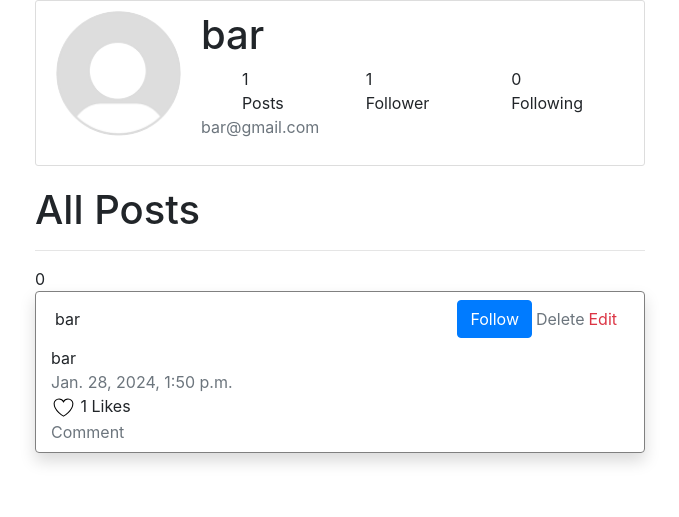
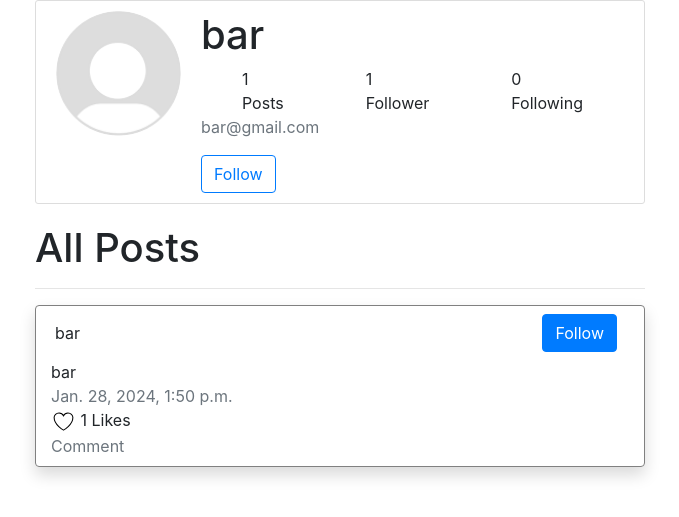
Before and after one commit to laouali80/Django_network_web_app, a Django app: page /profile/4 in a window 1280 px wide. Shown: the part 56-573 px from the top of the page, without its empty margins (300-979 px from the left). Run offline with Django 3.2, Linux system fonts and the light colour scheme; a user stored in the database is signed in; data comes from the database, SQL or seed files in the repository; both versions use the stored data as it was after the commit; some libraries are stand-ins or nearby versions.

Commit message:
follow btn functionality

```diff
--- a/project4/network/models.py
+++ b/project4/network/models.py
@@ -16,13 +16,15 @@ class Post(models.Model):
     def __str__(self):
         return f"Post ({self.id}) by {self.poster}."
 
-    def serialize(self):
+    def serialize(self, request_user):
+        # print("heeeeeeeeeeeeeeeeeeeeeeeee", self.poster.following.all())
         return {
             "id": self.id,
             "content": self.content,
             "poster": self.poster.username,
             "poster_id": self.poster.id,
-            "timestamp": self.timestamp.strftime("%b %d, %Y, %I:%M %p")
+            "timestamp": self.timestamp.strftime("%b %d, %Y, %I:%M %p"),
+            "isfollow": request_user in self.poster.follower.all()
         }
 
 class Like(models.Model):
--- a/project4/network/static/network/index.js
+++ b/project4/network/static/network/index.js
@@ -20,6 +20,7 @@ function getPosts(action){
         .then(posts => {
 
             posts.forEach(post => {
+                // console.log(post);
 
                 const post_num = document.createElement("div");
                 post_num.id = `post${post.id}`;
@@ -37,11 +38,16 @@ function getPosts(action){
 
                 const poster = document.createElement("div");
                 poster.id = "poster";
-                poster.innerHTML = `${post.poster}`;
+                const profile_link = document.createElement("a")
+                profile_link.setAttribute("href", `profile/${post.poster_id}`);
+                profile_link.setAttribute("id", "profile_link");
+                profile_link.innerHTML = `${post.poster}`;
 
                 const post_action = document.createElement("div");
                 post_action.id = "post_action";
                 post_action.setAttribute("class","d-flex flex-row p-2 bd-highlight align-items-center");
+
+                if (!post.isfollow){
 
                     const follow = document.createElement("div");
                     follow.id = "follow";
@@ -49,19 +55,23 @@ function getPosts(action){
                     btn.setAttribute("class","btn btn-primary");
                     btn.setAttribute("data-posterId", `${post.poster_id}`);
                     btn.innerHTML = "Follow";
+                    follow.append(btn);
+                    post_action.append(follow);
+
+                }
 
 
-                const delete_post = document.createElement("div");
-                delete_post.id = "delete_post";
-                const spanD = document.createElement("span");
-                spanD.setAttribute("class","text-secondary");
-                spanD.innerHTML = "Delete";
+                // const delete_post = document.createElement("div");
+                // delete_post.id = "delete_post";
+                // const spanD = document.createElement("span");
+                // spanD.setAttribute("class","text-secondary");
+                // spanD.innerHTML = "Delete";
 
-                const edit_post = document.createElement("div");
-                edit_post.id = "edit_post";
-                const spanE = document.createElement("span");
-                spanE.setAttribute("class","text-danger");
-                spanE.innerHTML = "Edit";
+                // const edit_post = document.createElement("div");
+                // edit_post.id = "edit_post";
+                // const spanE = document.createElement("span");
+                // spanE.setAttribute("class","text-danger");
+                // spanE.innerHTML = "Edit";
 
                 const post_content = document.createElement("div");
                 post_content.id = "post_content";
@@ -98,13 +108,14 @@ function getPosts(action){
 
 
 
+                poster.append(profile_link);
                 post_info.append(poster);
-                follow.append(btn);
-                delete_post.append(spanD);
-                edit_post.append(spanE);
-                post_action.append(follow);
-                post_action.append(delete_post);
-                post_action.append(edit_post);
+
+                // delete_post.append(spanD);
+                // edit_post.append(spanE);
+
+                // post_action.append(delete_post);
+                // post_action.append(edit_post);
                 info.append(post_info);
                 info.append(post_action);
                 post_content.append(spanC);
--- /dev/null
+++ b/project4/network/static/network/profile.js
@@ -0,0 +1,49 @@
+document.addEventListener("DOMContentLoaded", () =>{
+
+
+            // eventListener to all the follow btn
+            const btns = document.querySelectorAll("button");
+
+            btns.forEach(btn => {
+                btn.addEventListener("click", follow);
+            })
+
+});
+
+const follow = (event) => {
+    // const test = event.target.parentElement
+    // console.log(event.target)
+    // const element = event.target;
+    const follow_id = event.target.dataset.posterid
+
+    if (event.target.parentElement.id === "follow_btn" && event.target.innerHTML === 'Follow'){
+
+        event.target.innerHTML = 'Unfollow';
+        event.target.classList.remove('btn-outline-primary')
+        event.target.classList.add('btn-outline-secondary');
+
+
+        fetch(`/follow/${follow_id}`)
+        .then(response => response.json())
+        .then(result => {
+
+            console.log(result);
+            const btns = document.querySelectorAll("button[class='btn btn-primary']");
+
+            btns.forEach(btn => {
+                btn.remove();
+            })
+        })
+        .catch(error => {
+        // information about the error if server goes down or could request(valid mailbox)
+        console.log(error)
+        })
+
+    }else if (event.target.parentElement.id === "follow_btn" && event.target.innerHTML === 'Unfollow'){
+
+        event.target.innerHTML = 'Follow';
+        event.target.classList.remove('btn-outline-secondary');
+        event.target.classList.add('btn-outline-primary');
+    }
+
+}
--- a/project4/network/static/network/styles.css
+++ b/project4/network/static/network/styles.css
@@ -6,7 +6,11 @@
 textarea {
     max-height: 50px;
 }
-/* #post , */
+
+a[id="profile_link"]:hover {
+    text-decoration: none;
+}
+
 #new_post {
     border: 1px solid grey;
     margin-bottom: 5px;
--- a/project4/network/templates/network/index.html
+++ b/project4/network/templates/network/index.html
@@ -38,5 +38,6 @@
 
     <div id="posts"></div>
 
+    <script src="{% static 'network/index.js' %}"></script>
 
 {% endblock %}
--- a/project4/network/templates/network/layout.html
+++ b/project4/network/templates/network/layout.html
@@ -49,7 +49,6 @@
             {% endblock %}
         </div>
 
-    <script src="{% static 'network/index.js' %}"></script>
 
     </body>
 </html>
--- a/project4/network/templates/network/profile.html
+++ b/project4/network/templates/network/profile.html
@@ -29,14 +29,32 @@
                                 <div>Following</div>
                             </div>
                         </div>
+                        <div>
                             <p class="text-secondary">{{ user_info.email }}</p>
+                        </div>
+                        <div id="follow_btn">
+                            {% if user_info != request.user %}
+
+                                {% if isfollow == False %}
+
+                                    <button type="button" data-posterid="{{ user_info.id }}" class="btn btn-outline-primary">Follow</button>
+
+                                {% else %}
+
+                                    <button type="button" data-posterid="{{ user_info.id }}" class="btn btn-outline-secondary">Unfollow</button>
+
+                                {% endif %}
+
+                            {% endif %}
+                        </div>
+
                     </div>
                 </div>
             </div>
 
             <h1>All Posts</h1>
             <hr>
-            {{ request.user.following.count }}
+
             {% for post in posts %}
                 <div id="post{{post.id}}" class="container w-95 mx-auto shadow rounded" style="border: 1px solid gray; margin-bottom: 5px;">
                     <div id="info" class="d-flex bd-highlight">
@@ -46,14 +64,16 @@
                             </div>
                         </div>
                         <div id="post_action" class="d-flex flex-row p-2 bd-highlight align-items-center">
-                            {% if user_info != request.user %}
-                            <!-- {{ user }} -->
+                            {% if user_info != request.user and isfollow == False %}
+
                                 <div id="follow">
                                     <button class="btn btn-primary" data-posterid="{{ user_info.id }}">
                                         Follow
                                     </button>
                                 </div>
                             {% endif %}
+
+                            {% if user_info == request.user %}
                                 <div id="delete_post">
                                     <span class="text-secondary">
                                         Delete
@@ -64,6 +84,7 @@
                                         Edit
                                     </span>
                                 </div>
+                            {% endif %}
                         </div>
                     </div>
                     <div id="post_content" class="text-truncate-vertical">
@@ -93,4 +114,6 @@
             {% endfor %}
 
         </div>
+
+        <script src="{% static 'network/profile.js' %}"></script>
 {% endblock %}
--- a/project4/network/views.py
+++ b/project4/network/views.py
@@ -10,7 +10,7 @@ from .models import User, Post
 from django.contrib import messages
 from django.http import JsonResponse
 
-
+@login_required(login_url="/login")
 def index(request):
     return render(request, "network/index.html", {
         "form": NewPostForm()
@@ -79,7 +79,6 @@ def new_post(request):
         if form.is_valid():
             content = form.cleaned_data["content"]
 
-            print(content)
 
             try:
                 post = Post.objects.create(content=content, poster=request.user)
@@ -102,7 +101,7 @@ def new_post(request):
         pass
 
 
-@login_required
+@login_required(login_url="/login")
 def profile_page(request, user_id):
 
     try:
@@ -118,11 +117,11 @@ def profile_page(request, user_id):
 
     posts = Post.objects.filter(poster=user).order_by("-timestamp").all()
 
-    print(User.objects.get(pk=request.user.id).following)
+    # print(user in request.user.following.all())
     return render(request, "network/profile.html", {
         "user_info": user,
         "posts": posts,
-        # "follow": user in request.user.following
+        "isfollow": user in request.user.following.all()
     })
 
 
@@ -131,14 +130,14 @@ def todo():
 
 
 # APIs
-@login_required
+@login_required(login_url="/login")
 def load_Posts(request, action):
     """Getting all the posts"""
 
     if action == "all":
         posts = Post.objects.all().order_by("-timestamp")
 
-        return JsonResponse([ post.serialize() for post in posts ], safe=False)
+        return JsonResponse([ post.serialize(request.user) for post in posts ], safe=False)
     elif action == "profile":
         pass
     elif action == "following":
@@ -147,6 +146,7 @@ def load_Posts(request, action):
         return JsonResponse({"error": "Invalid request."}, status=400)
 
 
+@login_required(login_url="/login")
 def follow(request, follower_id):
     """Follow a user."""
 
@@ -167,7 +167,7 @@ def follow(request, follower_id):
         return JsonResponse({"message": "success"}, status=200)
     else:
         # TODO
-        return JsonResponse({"message": "fail"}, status=200)
+        return JsonResponse({"message": "fail"}, status=400)
 
 
 def todo():
```
Also changed, not shown: project4/db.sqlite3. Lines whose indentation alone changed are shown as unchanged.
